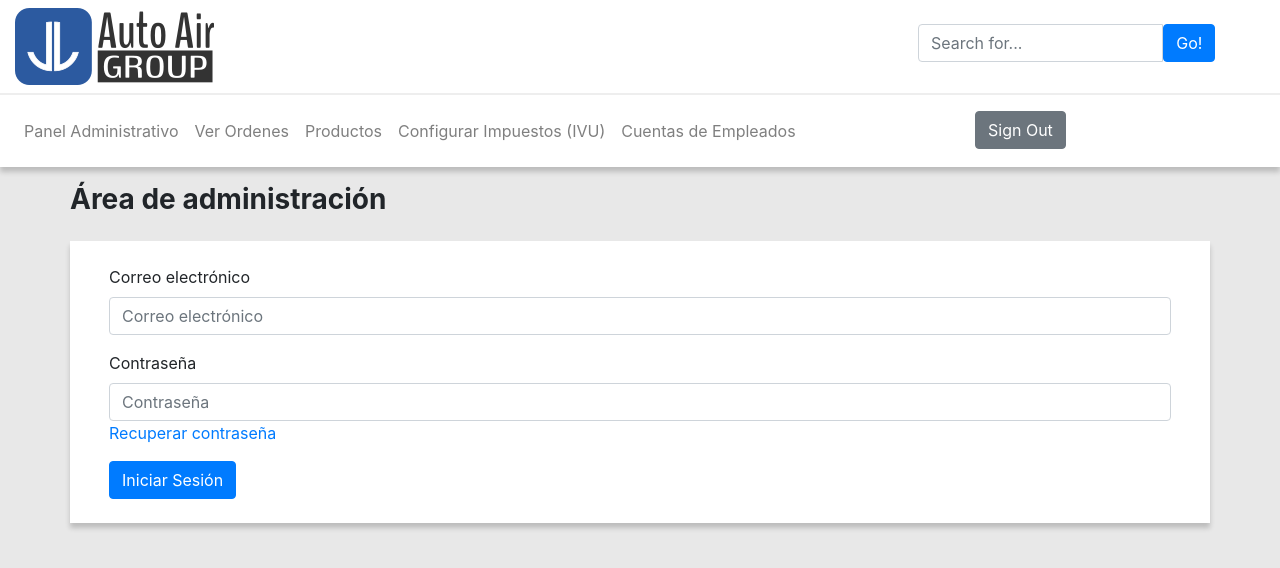
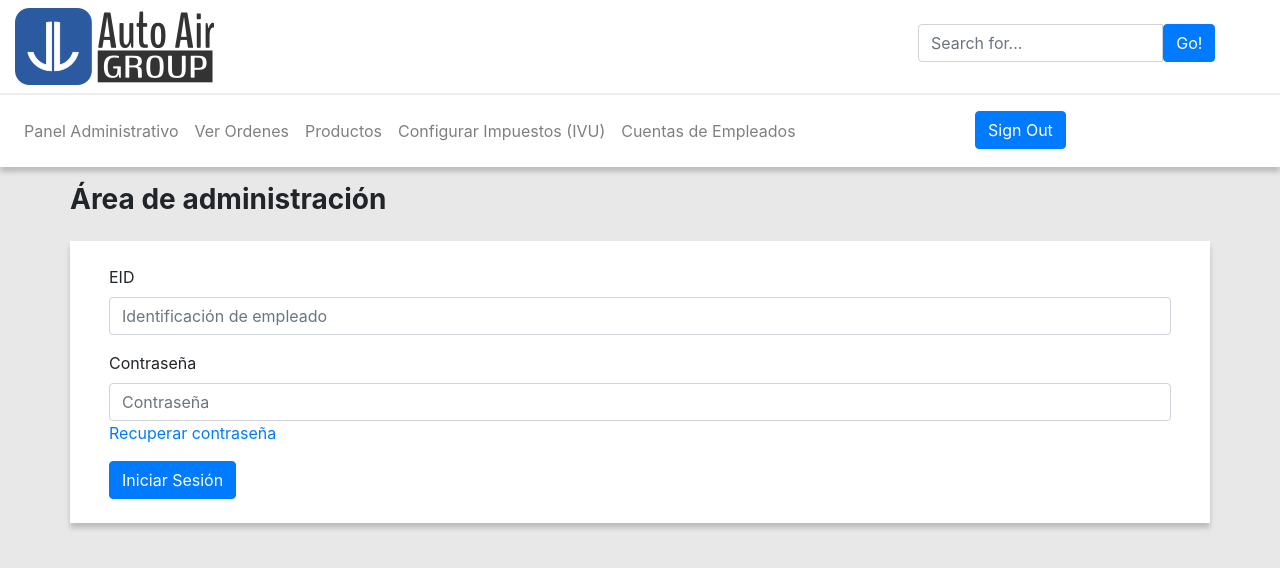
Before and after one commit to SirSource/AutoAirGroup, a Flask app: page /admin/login in a window 1280 px wide. Shown: the top 568 px of the page. Run offline with Flask 2, Linux system fonts and the light colour scheme; some libraries are stand-ins or nearby versions.

Commit message:
user sessions

```diff
--- a/main.py
+++ b/main.py
@@ -52,7 +52,7 @@ def accounts():
             message = operation[2]
             if operation[0]:
                 session['email'] = operation[1]
-                return redirect(url_for('user', email = operation[1]))
+                return redirect(url_for('user', email=operation[1]))
         elif method == 'CREATE_USER':
             operation = u().insertUser(request.form)
             condition = operation[0]
@@ -77,7 +77,6 @@ def user(email):
         orders = operation[2]
     else:
         orders = operation[1]
-    print(orders)
     return render_template('userProfile.html', orders=orders, user=user)
 
 
@@ -104,9 +103,22 @@ def admin():
         return redirect(url_for('adminLogin'))
     return render_template('admin.html')
 
-@app.route('/admin/login')
+
+@app.route('/admin/login', methods=['GET', 'POST'])
 def adminLogin():
+    session.pop('email', None)
+    if 'eid' in session:
+        return redirect(url_for('admin'))
+    if request.method == 'POST':
+        operation = s().staffAuthenticate(request.form)
+        result = operation[0]
+        eid = operation[1]
+        message = operation[2]
+        if result:
+            session['eid'] = eid
+            return redirect(url_for('admin'))
     return render_template('adminLogin.html')
+
 
 @app.route('/admin/orders', methods=['GET', 'POST'])
 def adminOrders():
--- a/templates/adminLogin.html
+++ b/templates/adminLogin.html
@@ -10,10 +10,10 @@
     <!--Dashboard Main Info Box-->
     <div class="row mt-3 mb-5 bg-white p-4 aag-shadow">
         <div class="col-lg-12">
-            <form action="{{ url_for('accounts') }}" method="POST">
+            <form action="{{ url_for('adminLogin') }}" method="POST">
                 <div class="form-group">
-                    <label for="email">Correo electrónico</label>
-                    <input type="email" class="form-control" name="email" id="email" placeholder="Correo electrónico">
+                    <label for="email">EID</label>
+                    <input type="text" class="form-control" name="eid" id="email" placeholder="Identificación de empleado">
                 </div>
                 <div class="form-group">
                     <label for="password">Contraseña</label>
--- a/templates/adminlayout.html
+++ b/templates/adminlayout.html
@@ -77,7 +77,7 @@
             <!--Right Side of Nav-->
             <span class="col-md-3 mt-2">
                 <!--Sign Out link-->
-                <button class="btn btn-secondary">Sign Out</button>
+                <button class="btn btn-primary">Sign Out</button>
             </span>
         </div>
     </div>
```
Also changed, not shown: handler/staff.py (+7 -3 lines).
